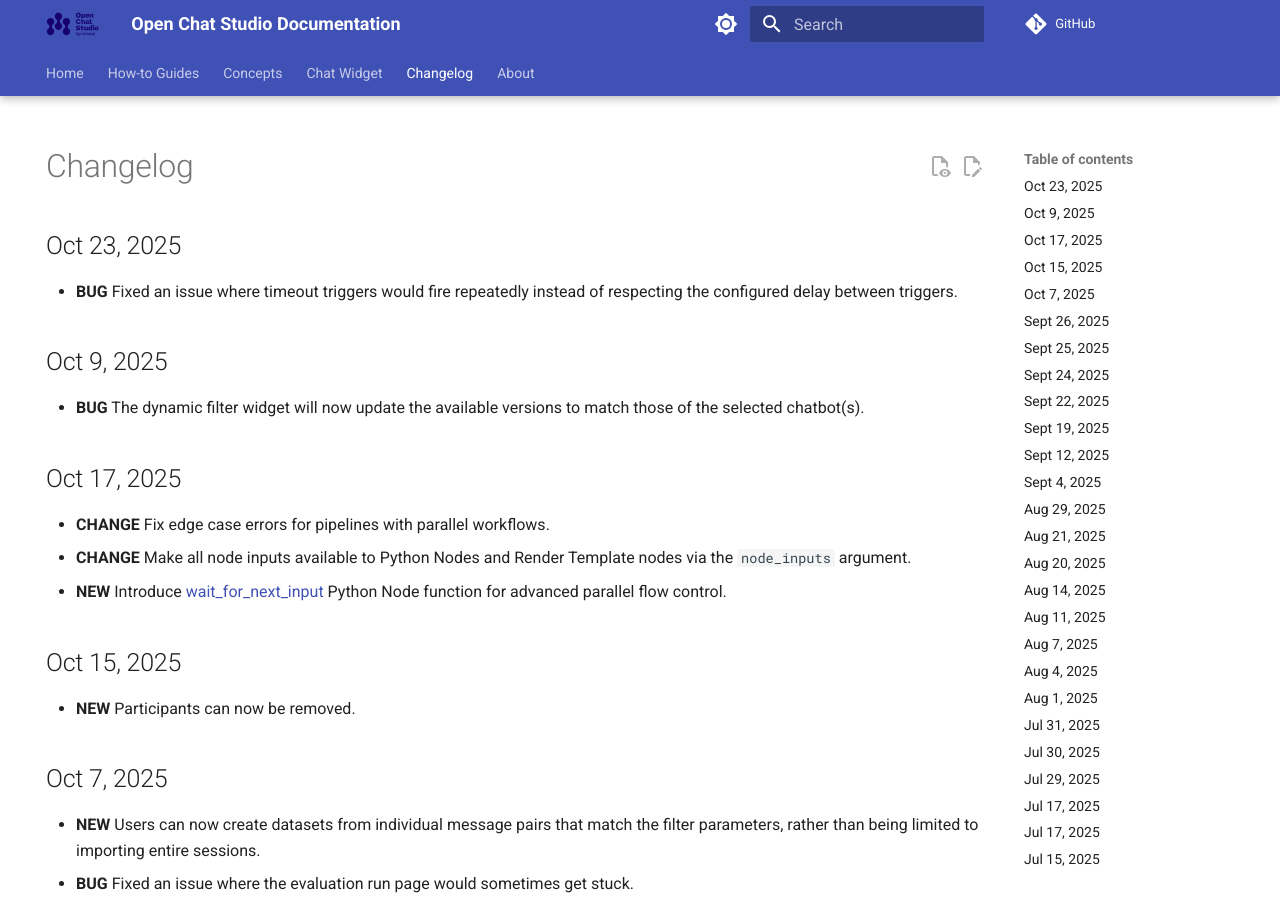
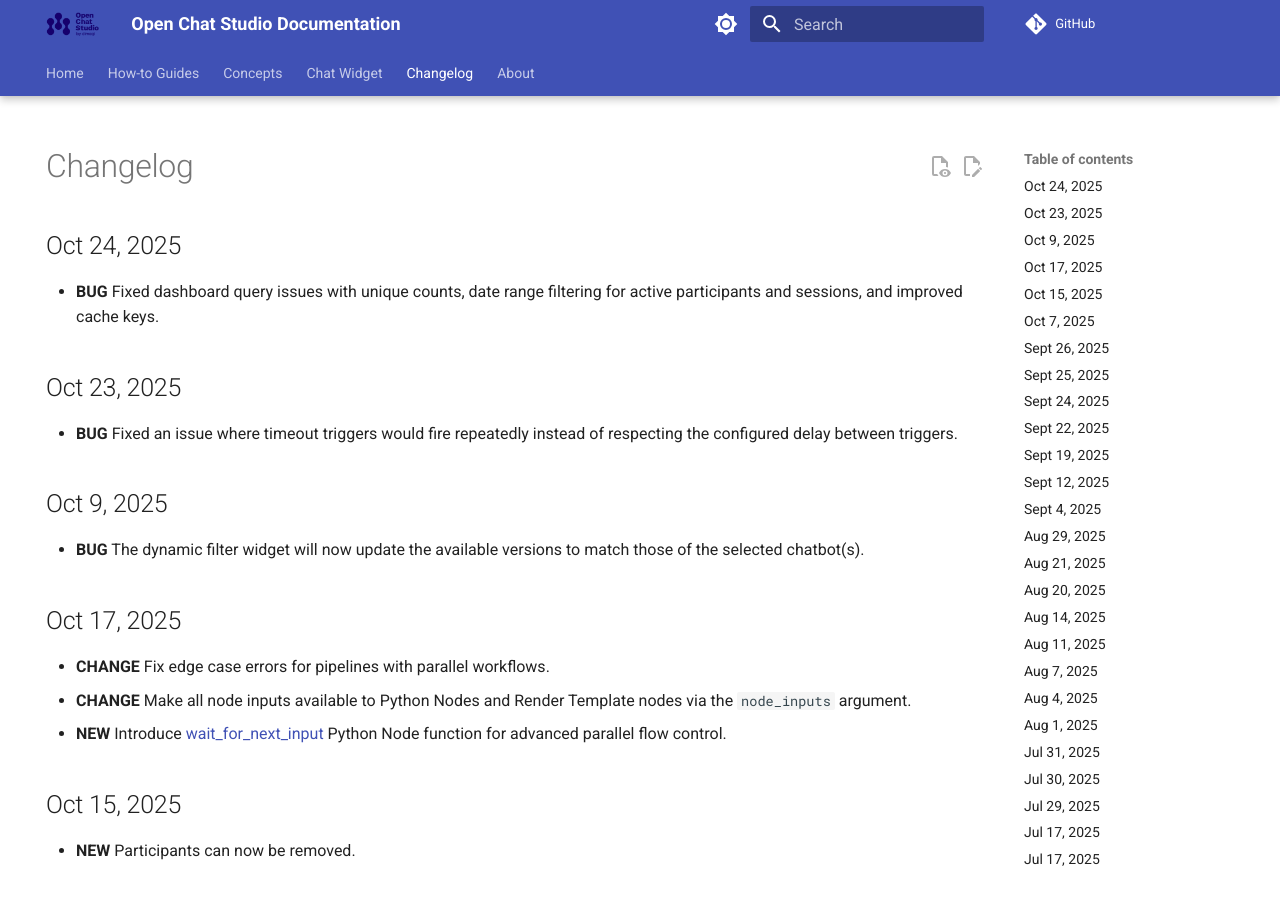
Before and after one commit to dimagi/open-chat-studio-docs, an MkDocs documentation site: the page built from docs/changelog.md, in a window 1280 px wide and 900 px high. Built offline with MkDocs 1.6.1 and Material for MkDocs 9.7.7, drawn with Linux system fonts in a browser that asks for light colours; emoji names are drawn with the system emoji font; a script that is not in the unit is left out; comment, search, counter and statistics services are not loaded.

Commit message:
update changelog and docs from OCS PR #2361

```diff
--- a/docs/changelog.md
+++ b/docs/changelog.md
@@ -4,6 +4,9 @@ hide:
 ---
 
 # Changelog
+## Oct 24, 2025
+* **BUG** Fixed dashboard query issues with unique counts, date range filtering for active participants and sessions, and improved cache keys.
+
 ## Oct 23, 2025
 * **BUG** Fixed an issue where timeout triggers would fire repeatedly instead of respecting the configured delay between triggers.
 
```
